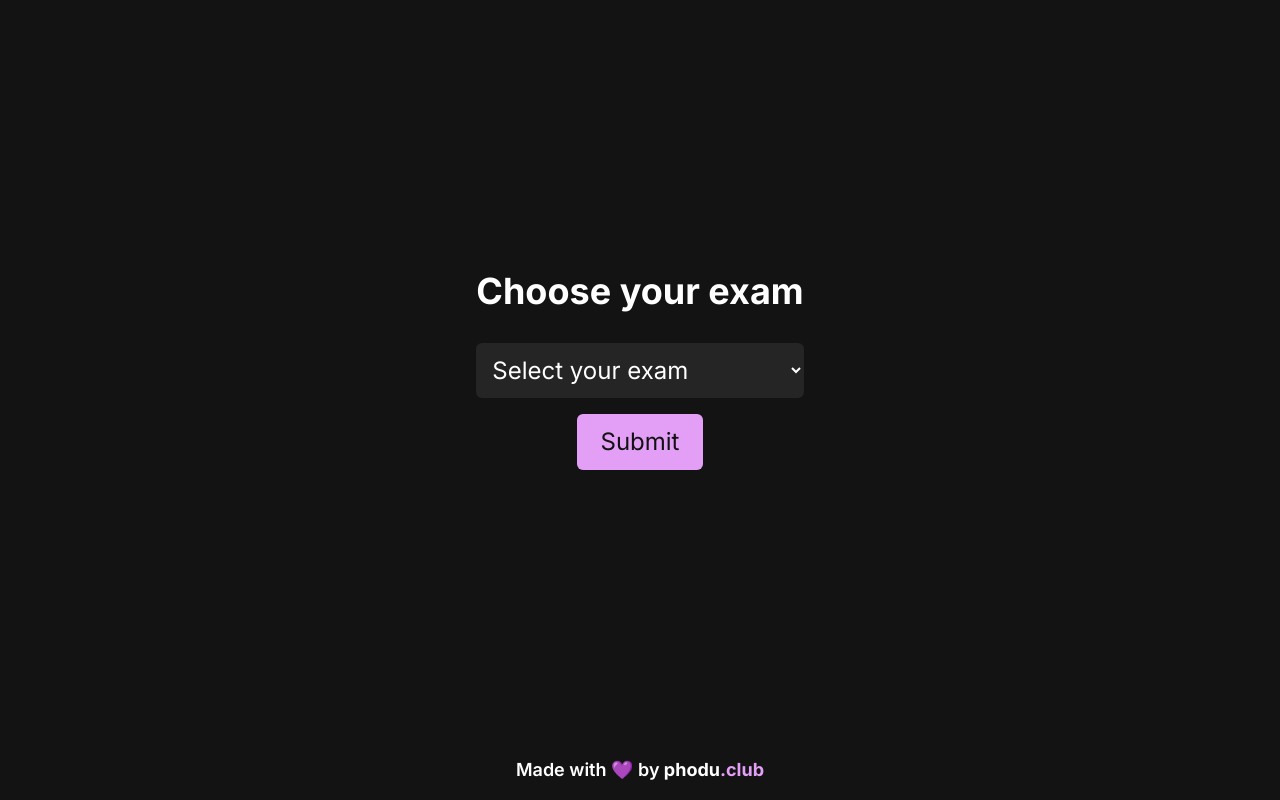
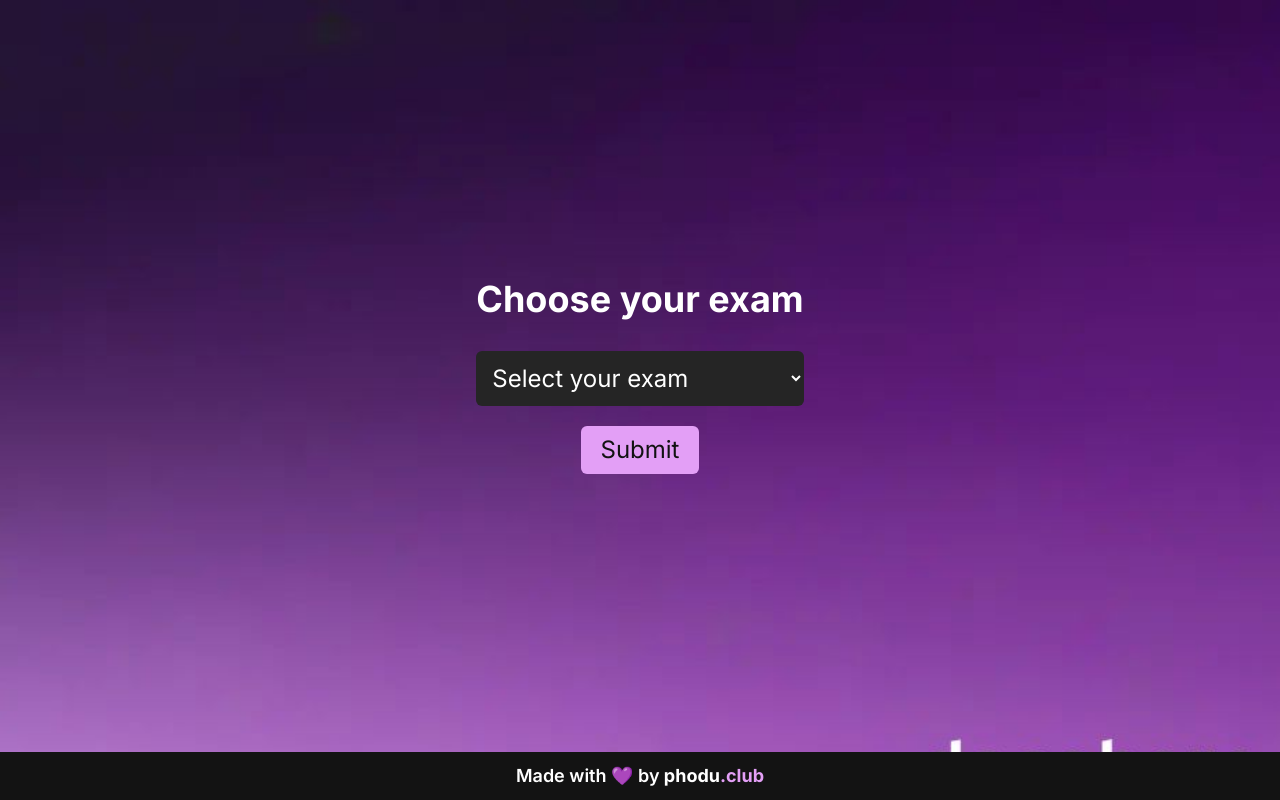
Before and after one commit to shadab375/phodu-club-cutoffs, a Next.js app: page / in a window 1280 px wide. Built offline with nearby package versions, Linux system fonts and the light colour scheme.

Commit message:
'finish'

```diff
--- a/app/page.jsx
+++ b/app/page.jsx
@@ -25,9 +25,14 @@ const Home = () => {
   return (
     <div
       className="text-white flex flex-col items-center justify-center"
-      style={{ backgroundColor: "#131313", height: "100vh" }}
+      style={{
+        backgroundImage: "url('/bg.jpeg')",
+        backgroundSize: "cover",
+        backgroundPosition: "center",
+        height: "100vh",
+      }}
     >
-      <div className="text-white flex flex-col items-center justify-center flex-grow">
+      <div className="text-white flex flex-col items-center justify-center flex-grow ">
         <h1 className="text-4xl font-bold mb-8 text-center text-white">
           Choose your exam
         </h1>
@@ -45,12 +50,13 @@ const Home = () => {
         </select>
         <button
           onClick={handleSubmit}
-          className="bg-[#E39FF6] text-[#121212] text-2xl px-6 py-3 transition-all duration-300 hover:bg-[#C31DF4] hover:scale-110 rounded-md"
+          className="bg-[#E39FF6] text-[#121212] text-2xl px-5 py-2 mt-1 transition-all duration-300 hover:bg-[#C31DF4] hover:scale-110 rounded-md"
         >
           Submit
         </button>
       </div>
-      <div className="flex justify-center items-center py-4 font-poppins z-10">
+      <div className="bg-[#131313] w-full">
+        <div className="flex justify-center items-center my-2 py-0.5 px-1 font-poppins z-10">
           <p className="text-lg font-semibold">
             Made with <span style={{ color: "#e39ff6" }}>💜</span> by
             <span className="font-bold text-white">
@@ -60,6 +66,7 @@ const Home = () => {
           </p>
         </div>
       </div>
+    </div>
   );
 };
 
```
Also changed, not shown: public/bg.jpeg (added). Lines whose indentation alone changed are shown as unchanged.
